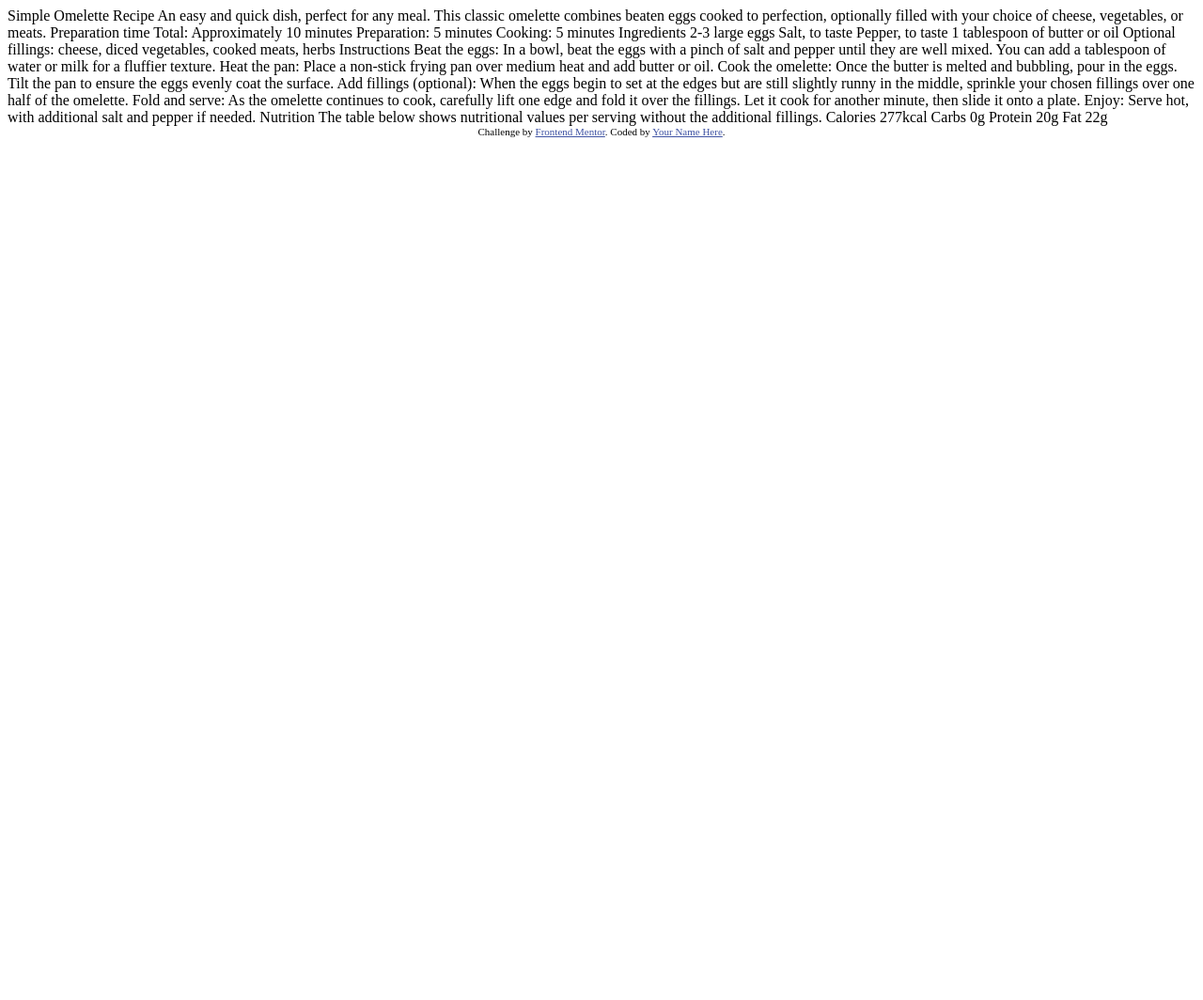
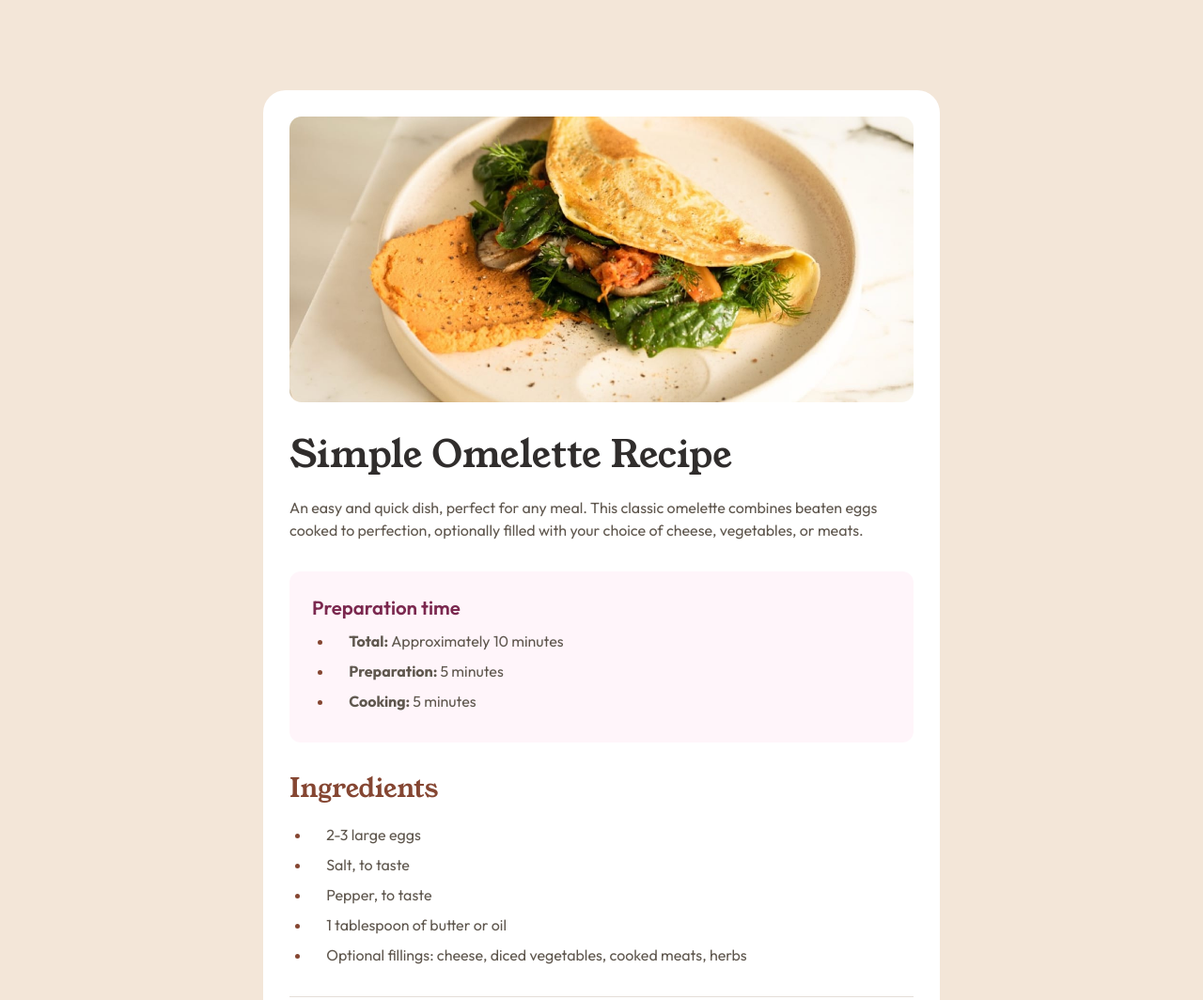
Before and after one commit to biwwabong/recipe-page-project, a plain HTML site: page index.html in a window 1280 px wide. Shown: the top 1064 px of the page at 94% size. Before the commit the page ends 800 px from the top, so only its background shows below. Drawn offline with Linux system fonts and the light colour scheme.

Commit message:
Revised html and css

```diff
--- /dev/null
+++ b/assets/css/style.css
@@ -0,0 +1,189 @@
+/* fonts */
+@font-face {
+  font-family: "Young Serif";
+  src: url(/assets/fonts/young-serif/YoungSerif-Regular.ttf);
+}
+
+@font-face {
+  font-family: "Outfit";
+  src: url(/assets/fonts/outfit/Outfit-VariableFont_wght.ttf);
+}
+
+:root {
+  --clr-White: hsl(0, 0%, 100%);
+
+  --Stone-100: hsl(30, 54%, 90%);
+  --Stone-150: hsl(30, 18%, 87%);
+  --Stone-600: hsl(30, 10%, 34%);
+  --Stone-900: hsl(24, 5%, 18%);
+
+  --Brown-800: hsl(14, 45%, 36%);
+
+  --Rose-800: hsl(332, 51%, 32%);
+  --Rose-50: hsl(330, 100%, 98%);
+
+  --ff-main: "Outfit", sans-serif;
+  --ff-headings: "Young Serif", serif;
+  --fs-main: 1rem;
+  --fs-headings: 1.75rem;
+  --fw-400: 400;
+  --fw-600: 600;
+  --fw-700: 700;
+}
+
+/* browser reset */
+*,
+*::before,
+*::after {
+  margin: 0;
+  padding: 0;
+  box-sizing: border-box;
+}
+
+h1,
+h2,
+h3,
+h4 {
+  line-height: 1.2;
+  font-family: var(--ff-headings);
+  font-size: var(--fs-headings);
+  font-weight: var(--fw-400);
+  color: var(--Brown-800);
+  margin-bottom: 1.25rem;
+}
+
+img {
+  display: block;
+  max-width: 100%;
+  font-style: italic;
+  color: var(--Rose-800);
+}
+
+body {
+  font-family: var(--ff-main);
+  font-weight: var(--fw-400);
+  font-size: var(--fs-main);
+  line-height: 1.5;
+  color: var(--Stone-600);
+  background-color: var(--Stone-100);
+}
+
+/* text styles */
+.recipe-title {
+  font-size: 2.5rem;
+  color: var(--Stone-900);
+}
+
+.prep-title {
+  font-size: 1.275rem;
+  font-weight: var(--fw-600);
+  color: var(--Rose-800);
+  margin-bottom: 0.5rem;
+}
+
+span {
+  font-weight: var(--fw-700);
+}
+
+[data-cell="nutrient-value"] {
+  color: var(--Brown-800);
+  font-weight: var(--fw-600);
+}
+
+li {
+  padding-left: 1rem;
+  margin-bottom: 0.5rem;
+}
+
+li::marker {
+  color: var(--Brown-800);
+  font-weight: var(--fw-600);
+}
+
+/* layout styles */
+.wrapper {
+  display: grid;
+  place-items: center;
+}
+
+.recipe-wrapper {
+  max-width: 45em;
+  padding: 1.75rem;
+  margin: 6rem 0;
+  border-radius: 1.5rem;
+  background-color: var(--clr-White);
+}
+
+.recipe-img {
+  border-radius: 0.8rem;
+  margin-bottom: 2rem;
+}
+
+section {
+  margin-top: 2rem;
+}
+
+hr {
+  outline: none;
+  border: none;
+  height: 1px;
+  background: var(--Stone-150);
+  margin-top: 2rem;
+}
+
+.prep-time {
+  background: var(--Rose-50);
+  padding: 1.5rem;
+  border-radius: 0.75rem;
+  margin-top: 2rem;
+}
+
+table {
+  border-collapse: collapse;
+  width: 100%;
+}
+
+tr {
+  display: grid;
+  grid-template-columns: repeat(2, 1fr);
+  padding: 0.75rem;
+  border-bottom: 1px solid var(--Stone-150);
+}
+
+tr:nth-child(4) {
+  border-bottom: none;
+}
+
+/* media query */
+@media (max-width: 500px) {
+  .recipe-wrapper {
+    margin: 0;
+    border-radius: 0;
+    padding: 0;
+  }
+
+  .recipe-img {
+    border-radius: 0;
+  }
+  .recipe-container {
+    padding: 0 1.75rem;
+  }
+
+  .recipe-title {
+    font-size: 2.2rem;
+  }
+}
+
+/* General CSS for all browsers */
+ul,
+ol {
+  padding: 0 1.45rem; /* Default padding for most browsers */
+}
+
+/* Specific CSS for Firefox */
+@-moz-document url-prefix() {
+  ul,
+  ol {
+    padding: 0 1.25rem; /* Adjust padding specifically for Firefox */
+  }
+}
--- a/index.html
+++ b/index.html
@@ -1,77 +1,130 @@
 <!DOCTYPE html>
 <html lang="en">
-<head>
-  <meta charset="UTF-8">
-  <meta name="viewport" content="width=device-width, initial-scale=1.0"> <!-- displays site properly based on user's device -->
+  <head>
+    <meta charset="UTF-8" />
+    <meta name="viewport" content="width=device-width, initial-scale=1.0" />
+    <meta
+      name="description"
+      content="A simple and quick omelette recipe, perfect for any meal, with detailed instructions and nutritional information."
+    />
+    <!-- Displays site properly based on user's device -->
 
-  <link rel="icon" type="image/png" sizes="32x32" href="./assets/images/favicon-32x32.png">
+    <link
+      rel="icon"
+      type="image/png"
+      sizes="32x32"
+      href="./assets/images/favicon-32x32.png"
+    />
 
-  <title>Frontend Mentor | Recipe page</title>
+    <link rel="stylesheet" href="assets/css/style.css" />
 
-  <!-- Feel free to remove these styles or customise in your own stylesheet 👍 -->
-  <style>
-    .attribution { font-size: 11px; text-align: center; }
-    .attribution a { color: hsl(228, 45%, 44%); }
-  </style>
-</head>
-<body>
+    <title>Frontend Mentor | Recipe page</title>
+  </head>
+  <body>
+    <main class="wrapper">
+      <div class="recipe-wrapper">
+        <img
+          src="assets/images/image-omelette.jpeg"
+          alt="Cooked omelette filled with mushrooms, tomatoes, and green leaves with hummus next to it"
+          class="recipe-img"
+        />
+        <div class="recipe-container">
+          <h1 class="recipe-title">Simple Omelette Recipe</h1>
+          <p class="recipe-description">
+            An easy and quick dish, perfect for any meal. This classic omelette
+            combines beaten eggs cooked to perfection, optionally filled with
+            your choice of cheese, vegetables, or meats.
+          </p>
 
-  Simple Omelette Recipe
+          <div class="prep-time">
+            <p class="prep-title">Preparation time</p>
+            <ul class="prep-list">
+              <li><span>Total: </span>Approximately 10 minutes</li>
+              <li><span>Preparation: </span>5 minutes</li>
+              <li><span>Cooking: </span>5 minutes</li>
+            </ul>
+          </div>
 
-  An easy and quick dish, perfect for any meal. This classic omelette combines beaten eggs cooked
-  to perfection, optionally filled with your choice of cheese, vegetables, or meats.
+          <section class="recipe-ingredients">
+            <h2>Ingredients</h2>
+            <ul class="ingredient-list">
+              <li>2-3 large eggs</li>
+              <li>Salt, to taste</li>
+              <li>Pepper, to taste</li>
+              <li>1 tablespoon of butter or oil</li>
+              <li>
+                Optional fillings: cheese, diced vegetables, cooked meats, herbs
+              </li>
+            </ul>
+          </section>
 
-  Preparation time
+          <hr />
 
-  Total: Approximately 10 minutes
-  Preparation: 5 minutes
-  Cooking: 5 minutes
+          <section class="recipe-instructions">
+            <h3>Instructions</h3>
 
-  Ingredients
+            <ol class="instructions-list">
+              <li>
+                <span>Beat the eggs:</span> In a bowl, beat the eggs with a
+                pinch of salt and pepper until they are well mixed. You can add
+                a tablespoon of water or milk for a fluffier texture.
+              </li>
+              <li>
+                <span>Heat the pan: </span>Place a non-stick frying pan over
+                medium heat and add butter or oil.
+              </li>
+              <li>
+                <span>Cook the omelette:</span> Once the butter is melted and
+                bubbling, pour in the eggs. Tilt the pan to ensure the eggs
+                evenly coat the surface.
+              </li>
+              <li>
+                <span>Add fillings (optional):</span> When the eggs begin to set
+                at the edges but are still slightly runny in the middle,
+                sprinkle your chosen fillings over one half of the omelette.
+              </li>
+              <li>
+                <span>Fold and serve:</span> As the omelette continues to cook,
+                carefully lift one edge and fold it over the fillings. Let it
+                cook for another minute, then slide it onto a plate.
+              </li>
+              <li>
+                <span>Enjoy:</span> Serve hot, with additional salt and pepper
+                if needed.
+              </li>
+            </ol>
+          </section>
 
-  2-3 large eggs
-  Salt, to taste
-  Pepper, to taste
-  1 tablespoon of butter or oil
-  Optional fillings: cheese, diced vegetables, cooked meats, herbs
+          <hr />
 
-  Instructions
+          <section class="nutritional-value">
+            <h4>Nutrition</h4>
+            <p>
+              The table below shows nutritional values per serving without the
+              additional fillings.
+            </p>
 
-  Beat the eggs: In a bowl, beat the eggs with a pinch of salt and pepper until they are well mixed.
-  You can add a tablespoon of water or milk for a fluffier texture.
-
-  Heat the pan: Place a non-stick frying pan over medium heat and add butter or oil.
-
-  Cook the omelette: Once the butter is melted and bubbling, pour in the eggs. Tilt the pan to ensure
-  the eggs evenly coat the surface.
-
-  Add fillings (optional): When the eggs begin to set at the edges but are still slightly runny in the
-  middle, sprinkle your chosen fillings over one half of the omelette.
-
-  Fold and serve: As the omelette continues to cook, carefully lift one edge and fold it over the
-  fillings. Let it cook for another minute, then slide it onto a plate.
-
-  Enjoy: Serve hot, with additional salt and pepper if needed.
-
-  Nutrition
-
-  The table below shows nutritional values per serving without the additional fillings.
-
-  Calories
-  277kcal
-
-  Carbs
-  0g
-
-  Protein
-  20g
-
-  Fat
-  22g
-
-  <div class="attribution">
-    Challenge by <a href="https://www.frontendmentor.io?ref=challenge" target="_blank">Frontend Mentor</a>.
-    Coded by <a href="#">Your Name Here</a>.
-  </div>
-</body>
+            <table>
+              <tr>
+                <td data-cell="nutrients">Calories</td>
+                <td data-cell="nutrient-value">277kcal</td>
+              </tr>
+              <tr>
+                <td data-cell="nutrients">Carbs</td>
+                <td data-cell="nutrient-value">0g</td>
+              </tr>
+              <tr>
+                <td data-cell="nutrients">Protein</td>
+                <td data-cell="nutrient-value">20g</td>
+              </tr>
+              <tr>
+                <td data-cell="nutrients">Fat</td>
+                <td data-cell="nutrient-value">22g</td>
+              </tr>
+            </table>
+          </section>
+        </div>
+      </div>
+    </main>
+  </body>
 </html>
--- /dev/null
+++ b/previousCSS.css
@@ -0,0 +1,146 @@
+* {
+  margin: 0;
+  padding: 0;
+  box-sizing: border-box;
+}
+
+body {
+  width: 100%;
+  margin: 0;
+  display: flex;
+  justify-content: center;
+  align-items: center; /* Optional: Center container vertically */
+  background-color: hsl(30, 54%, 90%);
+  font-family: "Outfit", serif;
+  font-weight: 400;
+  min-height: 100vh; /* Ensure the body takes at least full viewport height */
+}
+
+/* Base styles for all devices */
+main {
+  display: flex;
+  flex-direction: column;
+  align-items: center;
+  width: 100%; /* Full width by default (for mobile) */
+  max-width: 100%; /* Prevent overflow on small screens */
+  margin: 7em auto; /* Center the container horizontally, add top and bottom margin */
+  padding: 2.2em; /* Padding for spacing */
+  gap: 16px;
+  background-color: hsl(0, 0%, 100%);
+  border-radius: 1.6em;
+}
+
+/* Make the image responsive */
+figure {
+  width: 100%;
+  margin: 0;
+}
+
+figure img {
+  width: 100%;
+  height: auto;
+  display: block;
+  border-radius: 0.8em;
+}
+
+h1,
+h3 {
+  align-self: flex-start; /* Aligns h1 and h3 to the left within the flex container */
+  font-family: "Young Serif", serif;
+  font-weight: 400;
+}
+
+h3 {
+  font-size: 1.5em;
+  color: hsl(14, 45%, 36%);
+}
+
+p {
+  align-self: flex-start; /* Align paragraphs to the left */
+  margin-bottom: 1em;
+  color: hsl(30, 10%, 34%);
+}
+
+strong {
+  color: hsl(24, 5%, 18%);
+}
+
+/* Style unordered lists to have custom colored bullets and indent them */
+ul,
+ol {
+  align-self: flex-start; /* Align lists to the left */
+  list-style-position: inside; /* Ensure bullets/numbers align with the text */
+  padding-left: 0.4em; /* Indent the list slightly */
+}
+
+li {
+  color: hsl(30, 10%, 34%);
+  line-height: 1.6; /* Adjusts the line height to increase or decrease spacing */
+}
+
+/* Specific styles for unordered lists in .prep-block */
+.prep-block ul {
+  list-style: none; /* Remove default bullets */
+  padding-left: 0.4em; /* Add indent for the list inside prep-block */
+}
+
+.prep-block ul li {
+  position: relative; /* Establish a positioned context for ::before */
+  padding-left: 1em; /* Adjust padding to make space for the custom bullet */
+}
+
+/* Create custom bullet using ::before for .prep-block ul */
+.prep-block ul li::before {
+  content: "•"; /* Bullet character */
+  position: absolute;
+  left: 0; /* Position bullet to the left of the list item */
+  color: hsl(332, 51%, 32%); /* Custom bullet color */
+  font-size: 1em; /* Adjust size of bullet */
+  line-height: 1; /* Align bullet with text */
+}
+
+/* Style ordered lists to have custom colored numbers */
+ol {
+  list-style: none;
+  counter-reset: custom-counter;
+  padding-left: 0.4em; /* Add indent for ordered list */
+}
+
+ol li {
+  counter-increment: custom-counter;
+  position: relative;
+  padding-left: 1.5em;
+}
+
+ol li::before {
+  content: counter(custom-counter) ". ";
+  position: absolute;
+  left: 0; /* Position number to the left of the list item */
+  color: hsl(14, 45%, 36%); /* Custom color for numbers */
+  font-size: 1em;
+  font-weight: 600; /* Make numbers bold */
+  line-height: 1;
+}
+
+.prep-block {
+  align-self: flex-start; /* Align prep-block contents to the left */
+  background-color: hsl(330, 100%, 98%);
+  width: 100%;
+  padding: 1em 2em;
+  border-radius: 0.7em;
+}
+
+.prep {
+  font-family: "Outfit", serif;
+  font-weight: 600;
+  font-size: 1.1em;
+  color: hsl(332, 51%, 32%);
+}
+
+/* Media query for desktop devices */
+@media (min-width: 768px) {
+  main {
+    width: 50%; /* 50% width for larger screens (desktop) */
+    max-width: 800px; /* Optional: Set a maximum width for the container */
+  }
+}
```
